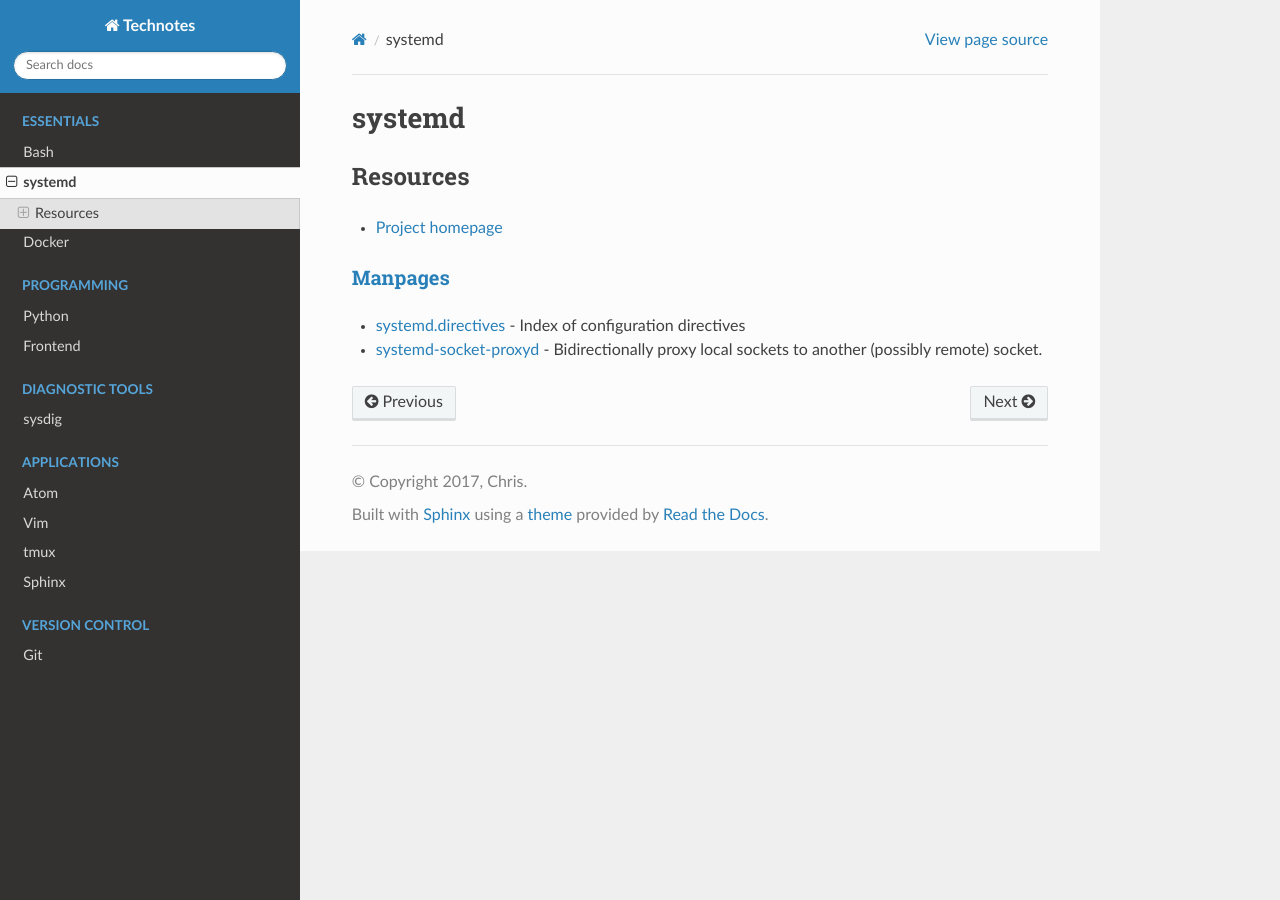
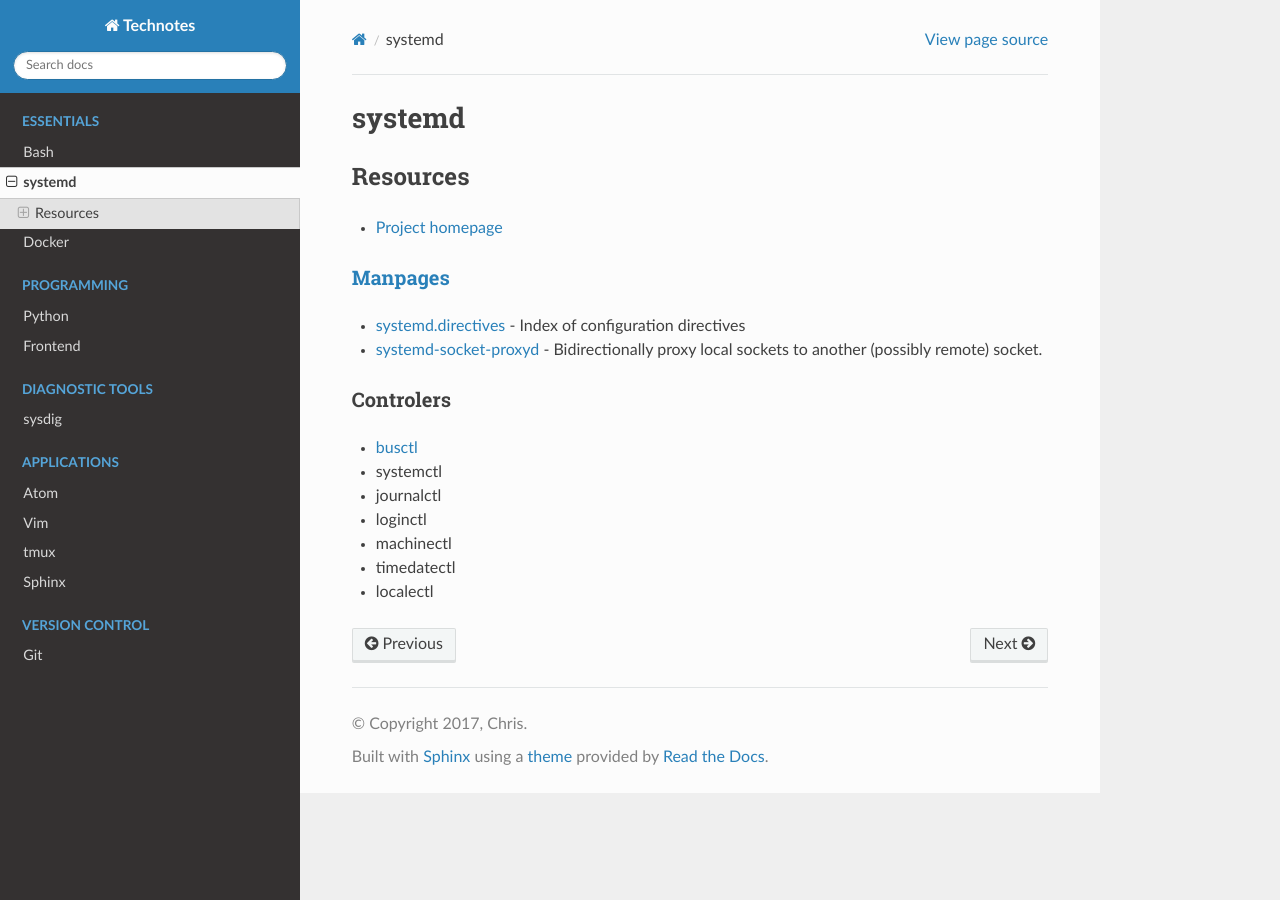
Before and after one commit to heterotopian/technotes, a Sphinx documentation site: the page built from source/systemd.rst, in a window 1280 px wide. Built offline with Sphinx 7.4.7 and the Read the Docs theme 2.0.0, drawn with Linux system fonts in a browser that asks for light colours.

Commit message:
Add controllers

```diff
--- a/source/systemd.rst
+++ b/source/systemd.rst
@@ -16,3 +16,15 @@ Resources
   Index of configuration directives
 - `systemd-socket-proxyd <http://0pointer.de/public/systemd-man/systemd-socket-proxyd.html>`_ -
   Bidirectionally proxy local sockets to another (possibly remote) socket.
+
+
+Controlers
+----------
+
+- `busctl <https://www.freedesktop.org/software/systemd/man/busctl.html>`_
+- systemctl
+- journalctl
+- loginctl
+- machinectl
+- timedatectl
+- localectl
```
